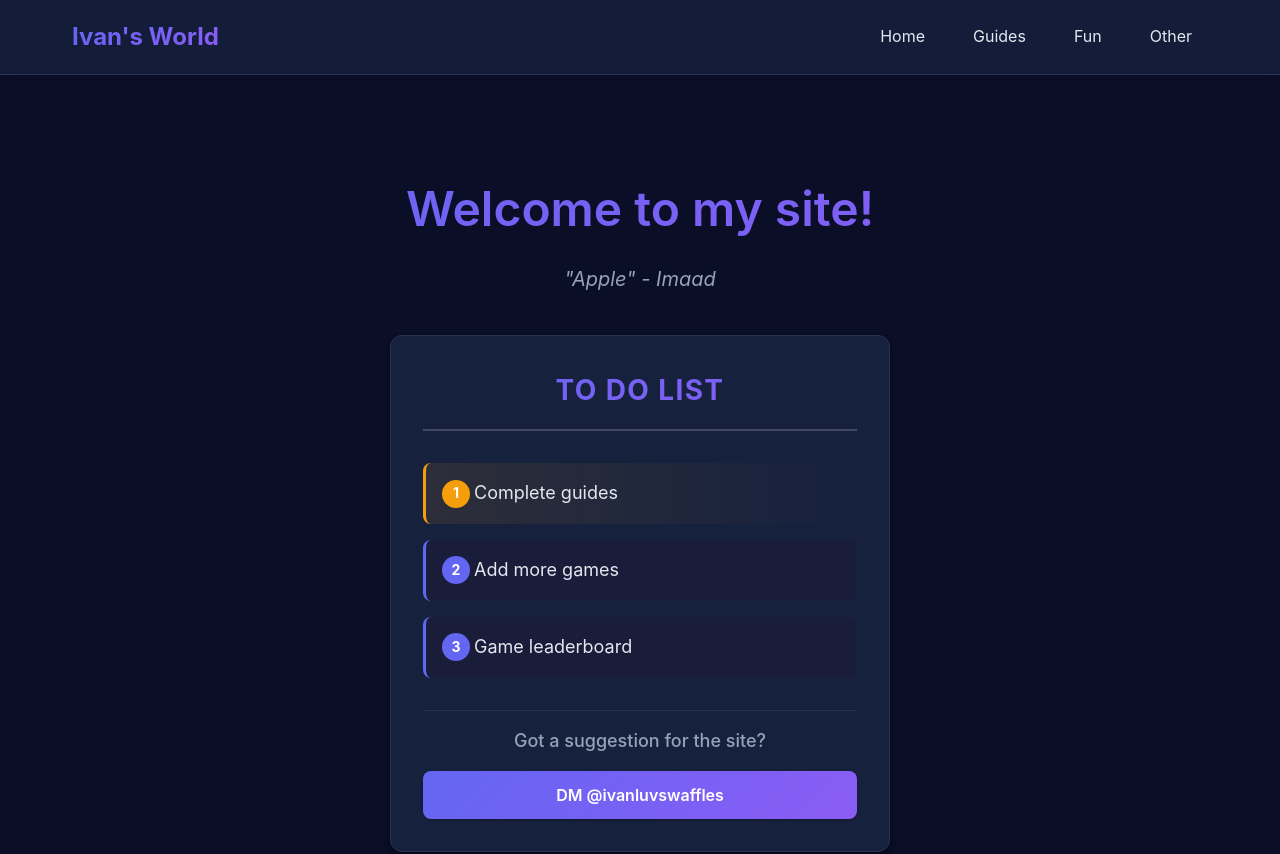
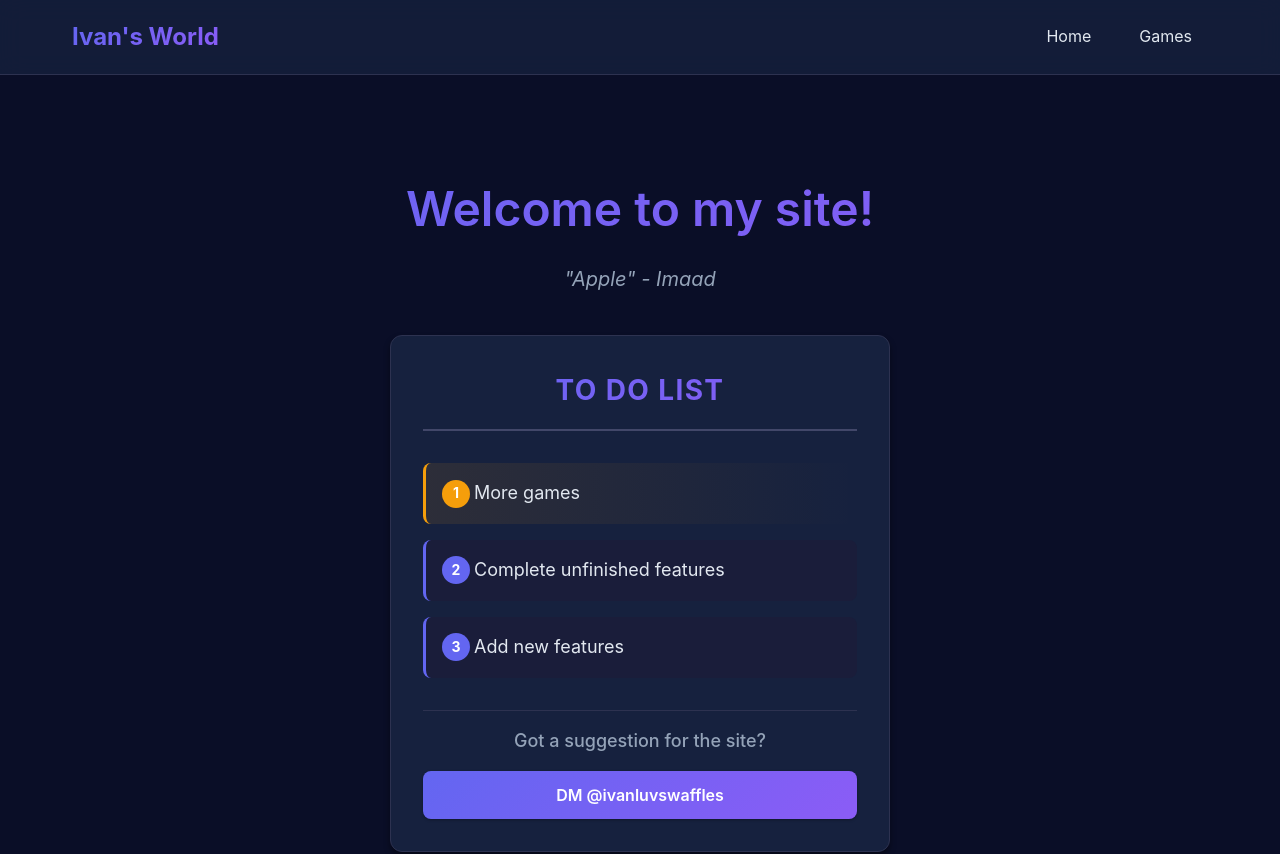
Before and after one commit to ivannance/ivannance.github.io, a SvelteKit app: page / in a window 1280 px wide. Shown: the top 854 px of the page. Built offline with nearby package versions, Linux system fonts and the light colour scheme.

Commit message:
took away unfinished sections

```diff
--- a/src/routes/+layout.svelte
+++ b/src/routes/+layout.svelte
@@ -19,7 +19,7 @@
 
 <nav>
 	<div class="nav-content">
-		<div class="logo">Ivan's World</div>
+		<a href="/" class="logo">Ivan's World</a>
 
 		<!-- Hamburger menu button for mobile -->
 		<button class="menu-toggle" onclick={toggleMenu} aria-label="Toggle menu">
@@ -30,9 +30,9 @@
 
 		<div class="nav-links" class:open={mobileMenuOpen}>
 			<a href="/" onclick={closeMenu}>Home</a>
-			<a href="/guides" onclick={closeMenu}>Guides</a>
-			<a href="/fun" onclick={closeMenu}>Fun</a>
-			<a href="/other" onclick={closeMenu}>Other</a>
+			<!--<a href="/guides" onclick={closeMenu}>Guides</a>-->
+			<a href="/games" onclick={closeMenu}>Games</a>
+			<!--<a href="/other" onclick={closeMenu}>Other</a>-->
 		</div>
 	</div>
 </nav>
--- a/src/routes/+page.svelte
+++ b/src/routes/+page.svelte
@@ -14,9 +14,9 @@
 		</div>
 
 		<ol class="todo-list">
-			<li class="todo-item priority">Complete guides</li>
-			<li class="todo-item">Add more games</li>
-			<li class="todo-item">Game leaderboard</li>
+			<li class="todo-item priority">More games</li>
+			<li class="todo-item">Complete unfinished features</li>
+			<li class="todo-item">Add new features</li>
 		</ol>
 
 		<div class="card-footer">
--- a/src/routes/fun/+page.svelte
+++ b/src/routes/games/+page.svelte
@@ -1,7 +1,7 @@
 <script>
 	const games = [
-		{ name: 'Snake', path: '/fun/snake', color: 'green' },
-		{ name: 'Maze', path: '/fun/maze', color: 'red' }
+		{ name: 'Snake', path: '/games/snake', color: 'green' },
+		{ name: 'Maze', path: '/games/maze', color: 'red' }
 	];
 </script>
 
```
Also changed, not shown: src/routes/games/maze/+page.svelte (renamed from src/routes/fun/maze/+page.svelte), src/routes/games/snake/+page.svelte (renamed from src/routes/fun/snake/+page.svelte).
